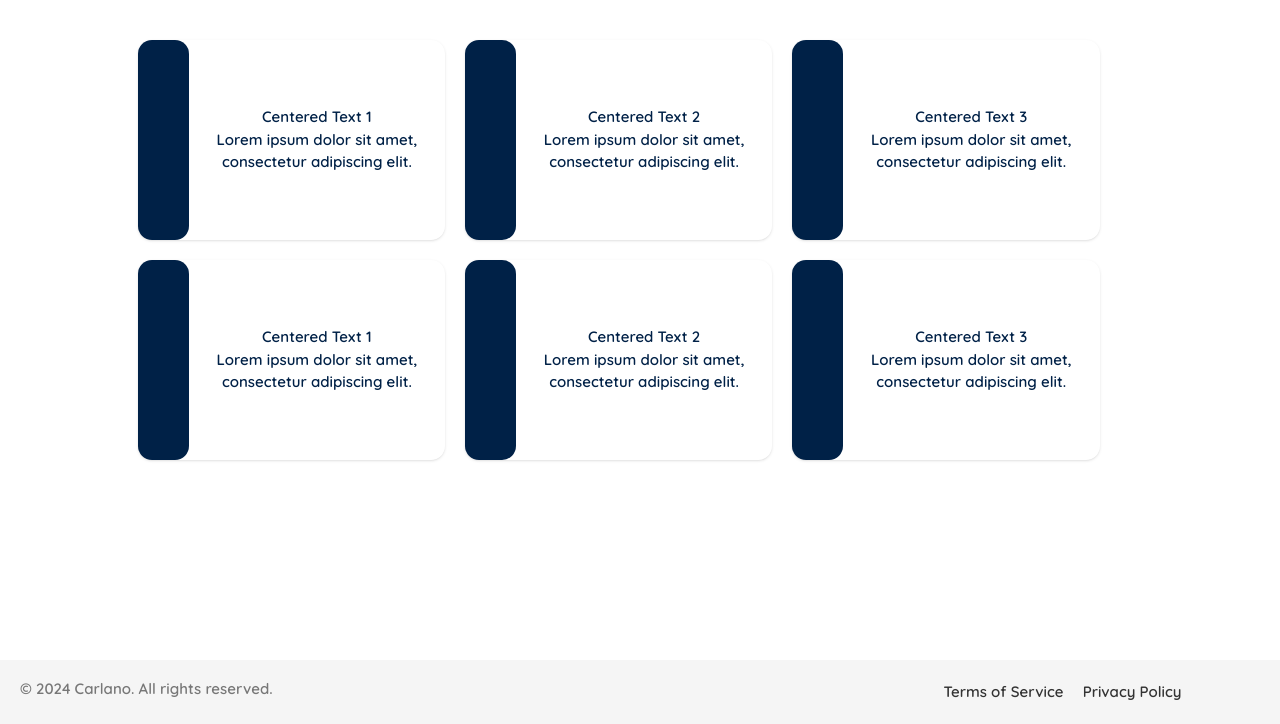
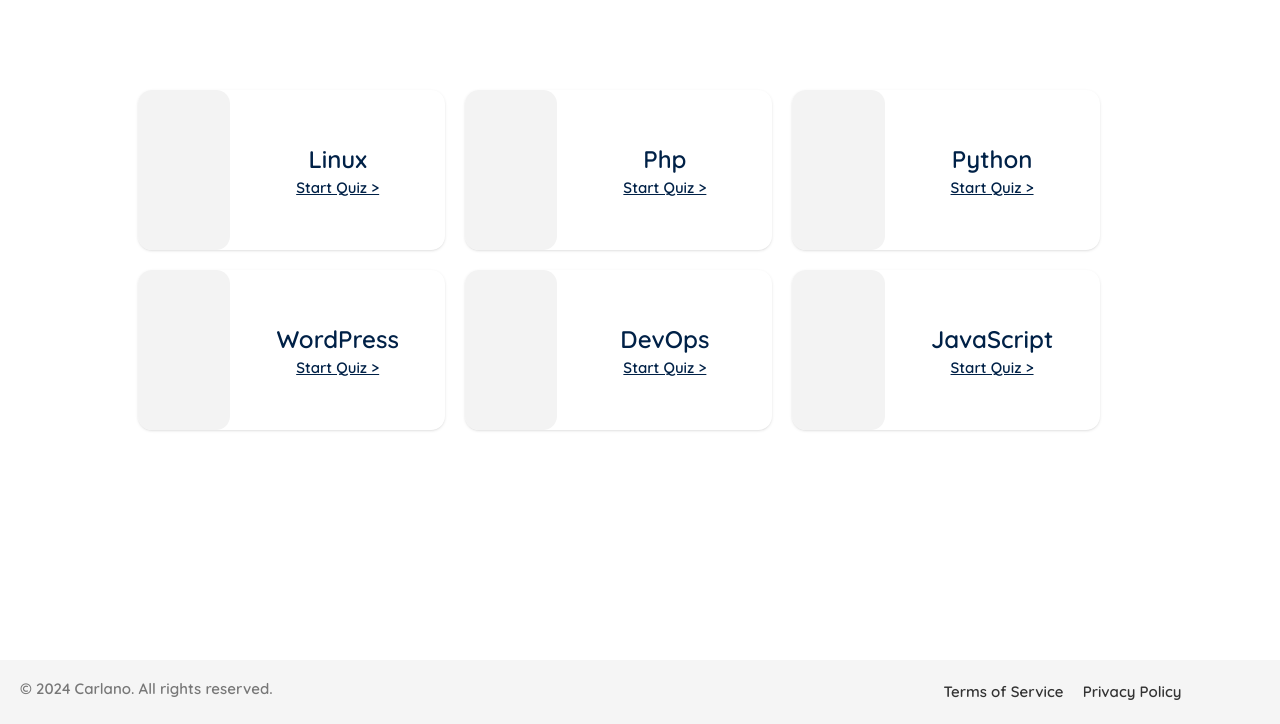
Before and after one commit to PMagombedze/Carlano-Quiz-App, a Flask app: template website/templates/quizzes/dashboard.html in a window 1280 px wide. Shown: the part 76-800 px from the top of the page. Run offline with Flask 3, Linux system fonts and the light colour scheme; the template is opened without the code that fills it, so the values that code supplies are empty; style sheets or scripts are compiled from the project's sources; some libraries are stand-ins or nearby versions; some web fonts are replaced.

Commit message:
insert card icons

```diff
--- a/website/templates/quizzes/dashboard.html
+++ b/website/templates/quizzes/dashboard.html
@@ -49,9 +49,9 @@
   }
 
   .left-side {
-    background-color: #002147;
+    background-color: #f3f3f3;
     flex-basis: 30%; /* Adjust the width of the left side as needed */
-    height: 200px; /* Adjust the height of the card as needed */
+    height: 160px; /* Adjust the height of the card as needed */
     border-radius: 14px;
   }
 
@@ -65,33 +65,33 @@
   }
 </style>
 
-<div class="card-container1" style="margin-top: 30px;">
+<div class="card-container1" style="margin-top: 80px;">
   <div class="card1 shadow">
     <div class="left-side">
-      <i class="fa-brands fa-linux" style="font-size: 50px;cursor:hand;color:white;"></i>
+      <i class="fa-brands fa-linux" style="font-size: 80px;cursor:hand;color:#002147;margin-top:40px;margin-left: 15px;"></i>
     </div>
     <div class="right-side">
-      <h2>Centered Text 1</h2>
-      <p>Lorem ipsum dolor sit amet, consectetur adipiscing elit.</p>
+      <h2 style="font-size: x-large;">Linux</h2>
+      <p><a  href="" style="text-decoration: underline;">Start Quiz ></a></p>
     </div>
   </div>
 
   <div class="card1 shadow">
     <div class="left-side">
-      <i class="fa-brands fa-php" style="font-size: 50px;cursor:hand;"></i>
+      <i class="fa-brands fa-php" style="font-size: 80px;cursor:hand;color:#002147;margin-top:40px;margin-left:5px;"></i>
     </div>
     <div class="right-side">
-      <h2>Centered Text 2</h2>
-      <p>Lorem ipsum dolor sit amet, consectetur adipiscing elit.</p>
+      <h2 style="font-size: x-large;">Php</h2>
+      <p><a href="" style="text-decoration: underline;">Start Quiz ></a></p>
     </div>
   </div>
   <div class="card1 shadow">
     <div class="left-side">
-      <i class="fa-brands fa-python" style="font-size: 50px;cursor:hand;"></i>
+      <i class="fa-brands fa-python" style="font-size: 80px;cursor:hand;color:#002147;margin-top:40px;margin-left:15px;"></i>
     </div>
     <div class="right-side">
-      <h2>Centered Text 3</h2>
-      <p>Lorem ipsum dolor sit amet, consectetur adipiscing elit.</p>
+      <h2 style="font-size: x-large;">Python</h2>
+      <p><a href="" style="text-decoration: underline;">Start Quiz ></a></p>
     </div>
   </div>
 </div>
@@ -101,30 +101,30 @@
 <div class="card-container1">
   <div class="card1 shadow">
     <div class="left-side">
-      <i class="fa-brands fa-wordpress" style="font-size: 50px; cursor:hand;"></i>
+      <i class="fa-brands fa-wordpress" style="font-size: 80px;cursor:hand;color:#002147;margin-top:40px;margin-left:15px;"></i>
     </div>
     <div class="right-side">
-      <h2>Centered Text 1</h2>
-      <p>Lorem ipsum dolor sit amet, consectetur adipiscing elit.</p>
+      <h2 style="font-size: x-large;">WordPress</h2>
+      <p><a href="" style="text-decoration: underline;">Start Quiz ></a></p>
     </div>
   </div>
   <div class="card1 shadow">
     <div class="left-side">
-      <i class="fa-solid fa-network-wired" style="font-size: 50px;cursor:hand;"></i>
+      <i class="fa-solid fa-network-wired" style="font-size: 80px;cursor:hand;color:#002147;margin-top:40px;margin-left:5px;"></i>
 
     </div>
     <div class="right-side">
-      <h2>Centered Text 2</h2>
-      <p>Lorem ipsum dolor sit amet, consectetur adipiscing elit.</p>
+      <h2 style="font-size: x-large;">DevOps</h2>
+      <p><a href="" style="text-decoration: underline;">Start Quiz ></a></p>
     </div>
   </div>
   <div class="card1 shadow">
     <div class="left-side">
-      <i class="fa-brands fa-js" style="font-size: 50px;cursor:hand;color:white;"></i>
+      <i class="fa-brands fa-js" style="font-size: 80px;cursor:hand;color:#002147;margin-top:40px;margin-left:15px;"></i>
     </div>
     <div class="right-side">
-      <h2>Centered Text 3</h2>
-      <p>Lorem ipsum dolor sit amet, consectetur adipiscing elit.</p>
+      <h2 style="font-size: x-large;">JavaScript</h2>
+      <p><a href="" style="text-decoration: underline;">Start Quiz ></a></p>
     </div>
   </div>
 </div>
```
